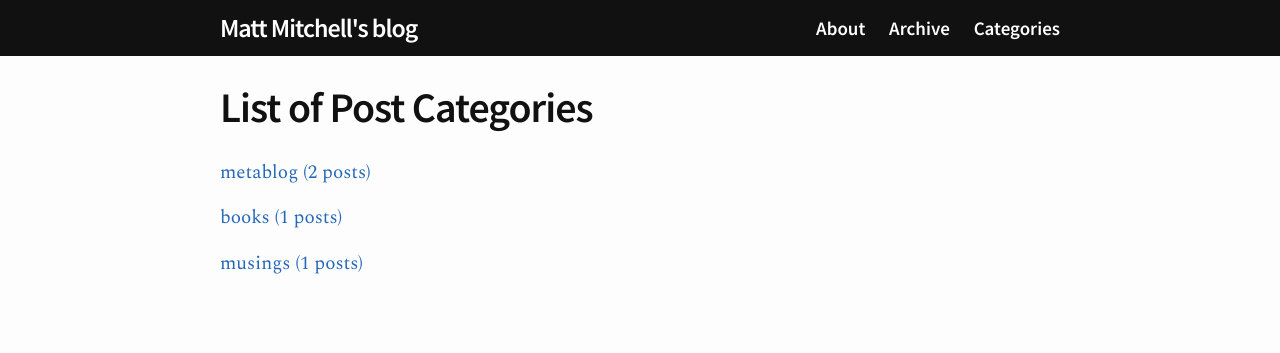
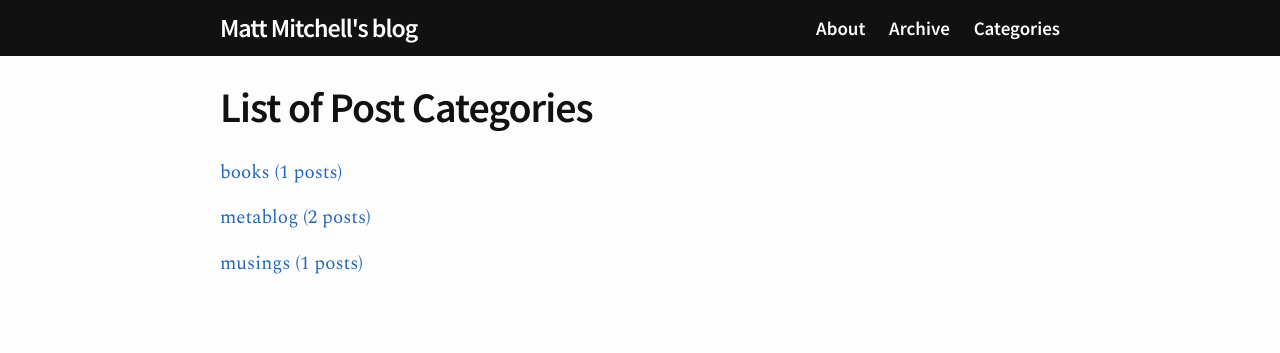
Before and after one commit to matt2718/matt2718.github.io, a Jekyll site: the page built from catlist.md, in a window 1280 px wide. Shown: the top 353 px of the page. Built offline with Jekyll 4.4.1, drawn with Linux system fonts in a browser that asks for light colours.

Commit message:
added musings category and sorted category list

```diff
--- /dev/null
+++ b/categories/musings.html
@@ -0,0 +1,5 @@
+---
+title: "musings archive"
+layout: catpage
+categories: musings
+---
--- a/catlist.md
+++ b/catlist.md
@@ -2,8 +2,8 @@
 title: "List of Post Categories"
 layout: page
 ---
-
-{% for cat in site.categories %}
+{% assign sorted_cats = site.categories | sort %}
+{% for cat in sorted_cats %}
 
 {% capture catname %}{{ cat | first }}{% endcapture %}
 
```
